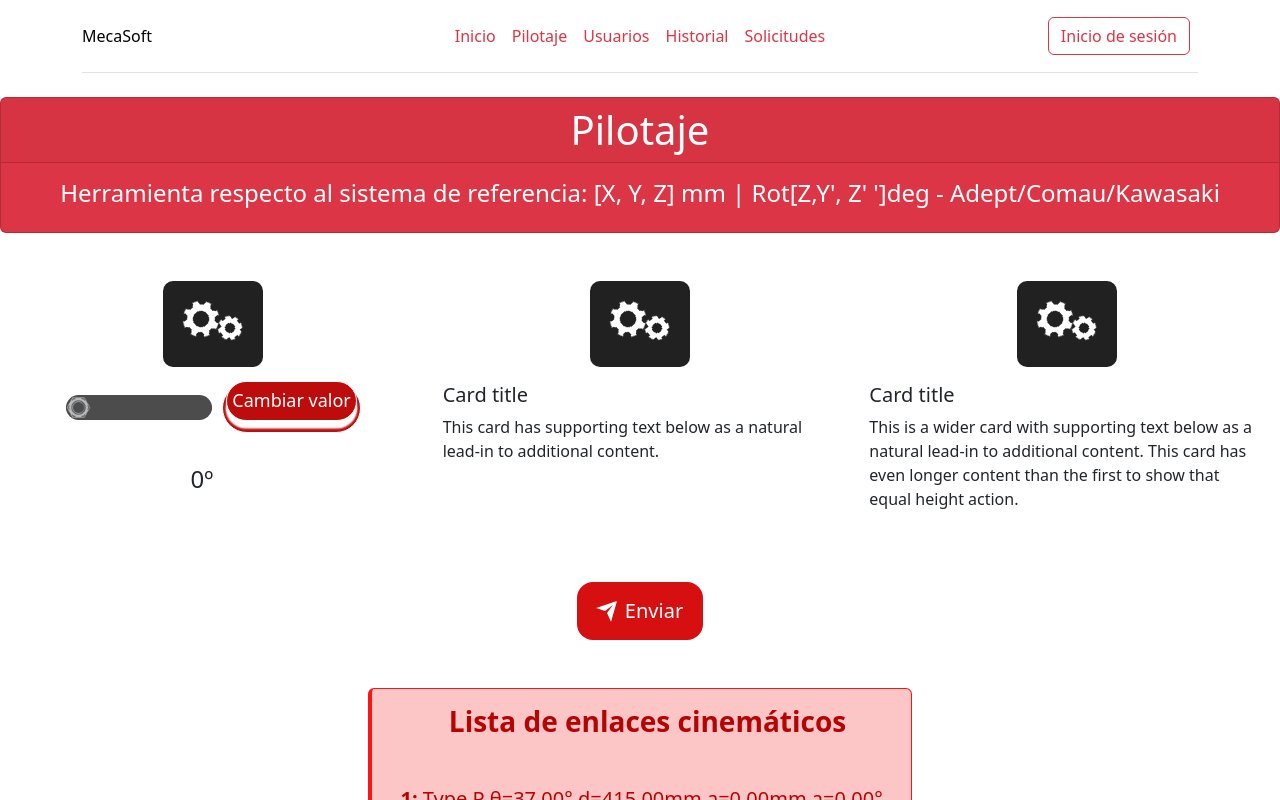
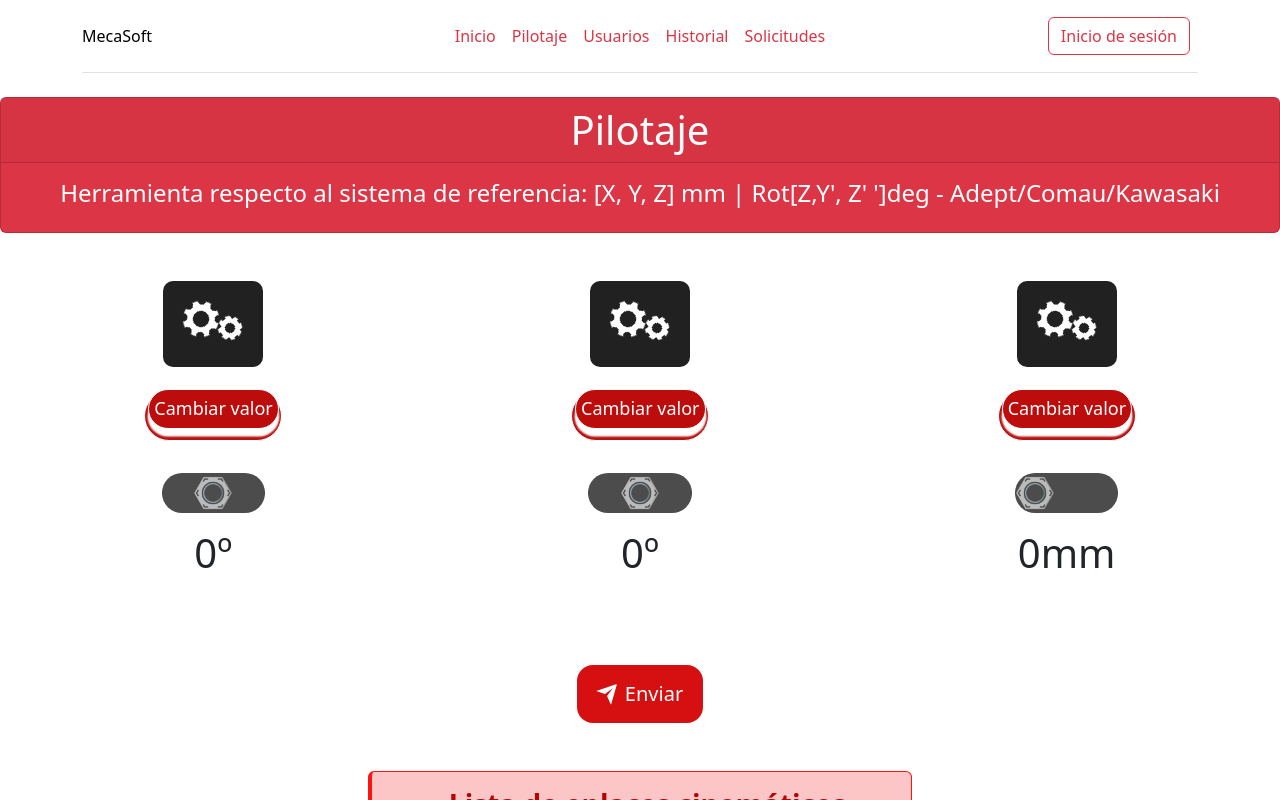
Before and after one commit to Darioantonio20/MecaSoft-Front-end, a React (Vite) app in the folder MecaSoft/: page /pilotaje in a window 1280 px wide. Shown: the top 800 px of the page. Built offline with nearby package versions, Linux system fonts and the light colour scheme.

Commit message:
[FIX] botones independientes

```diff
--- a/MecaSoft/src/assets/style/Pilotaje.css
+++ b/MecaSoft/src/assets/style/Pilotaje.css
@@ -87,7 +87,7 @@ input[type="text"] {
 
 .buttonSlider {
     padding: 0.1em 0.25em;
-    width: 13em;
+    width: 11.5em;
     height: 4.2em;
     background-color: #b80f0f;
     border: 0.08em solid #fff;
--- a/MecaSoft/src/pages/Pilotaje.jsx
+++ b/MecaSoft/src/pages/Pilotaje.jsx
@@ -5,6 +5,8 @@ import NavBar from '../atoms/NavBar';
 
 function Pilotaje() {
     const [value, setValue] = useState(0);
+    const [value2, setValue2] = useState(0);
+    const [value3, setValue3] = useState(0);
 
     const handleInputChange = (e) => {
         const inputValue = e.target.value;
@@ -14,10 +16,8 @@ function Pilotaje() {
     };
 
     const calculateSize = (value) => {
-        const initialSize = 25;
-        const maxSize = 50;
-        const size = initialSize + (value / 100) * (maxSize - initialSize);
-        return `${size}px`;
+        const maxSize = 40;
+        return `${maxSize}px`;
     };
 
     useEffect(() => {
@@ -37,8 +37,8 @@ function Pilotaje() {
             confirmButtonText: 'Cambiar',
             showLoaderOnConfirm: true,
             preConfirm: (number) => {
-                if (number > 100) {
-                    Swal.showValidationMessage('The value cannot be greater than 100º');
+                if (number < -80 || number > 80) {
+                    Swal.showValidationMessage('El valor debe estar entre -80º y 80º');
                 }
             },
             allowOutsideClick: () => !Swal.isLoading()
@@ -47,6 +47,72 @@ function Pilotaje() {
                 setValue(Number(result.value));
             }
         });
+    };
+
+    const askForValue2 = () => {
+        Swal.fire({
+            title: 'Introduzca el valor',
+            input: 'number',
+            inputAttributes: {
+                autocapitalize: 'off'
+            },
+            showCancelButton: true,
+            cancelButtonText: 'Cancelar',
+            confirmButtonText: 'Cambiar',
+            showLoaderOnConfirm: true,
+            preConfirm: (number) => {
+                if (number < -120 || number > 120) {
+                    Swal.showValidationMessage('El valor debe estar entre -120º y 120º');
+                }
+            },
+            allowOutsideClick: () => !Swal.isLoading()
+        }).then((result) => {
+            if (result.isConfirmed) {
+                setValue2(Number(result.value));
+            }
+        });
+    };
+
+    const askForValue3 = () => {
+        Swal.fire({
+            title: 'Introduzca el valor',
+            input: 'number',
+            inputAttributes: {
+                autocapitalize: 'off'
+            },
+            showCancelButton: true,
+            cancelButtonText: 'Cancelar',
+            confirmButtonText: 'Cambiar',
+            showLoaderOnConfirm: true,
+            preConfirm: (number) => {
+                if (number < 0 || number > 250) {
+                    Swal.showValidationMessage('El valor debe estar entre 0mm y 250mm');
+                }
+            },
+            allowOutsideClick: () => !Swal.isLoading()
+        }).then((result) => {
+            if (result.isConfirmed) {
+                setValue3(Number(result.value));
+            }
+        });
+    };
+
+    const handleInputChange2 = (event) => {
+        const inputValue = event.target.value;
+        if (inputValue < -120 || inputValue > 120) {
+            alert('El valor debe estar entre -120º y 120º');
+        } else {
+            setValue2(Number(inputValue));
+        }
+    };
+
+    const handleInputChange3 = (event) => {
+        const inputValue = event.target.value;
+        if (inputValue < 0 || inputValue > 250) {
+            alert('El valor debe estar entre 0mm y 250mm');
+        } else {
+            setValue3(Number(inputValue));
+        }
     };
 
     return (
@@ -69,25 +135,25 @@ function Pilotaje() {
                     <div className="card-body mb-5">
                         <div className="App">
                             <div style={{ display: 'flex', justifyContent: 'center', alignItems: 'center' }}>
+                                <button className="buttonSlider mt-2 mb-5" onClick={askForValue} style={{ marginTop: '10px' }}>
+                                    <span>Cambiar valor</span>
+                                </button>
+                            </div>
+                            <div style={{ display: 'flex', justifyContent: 'center', alignItems: 'center' }}>
                                 <input
                                     type="range"
+                                    min="-80"
+                                    max="80"
                                     value={value}
                                     onChange={handleInputChange}
                                     style={{
                                         '--thumb-size': calculateSize(value)
                                     }}
                                 />
-                                <button className="buttonSlider" onClick={askForValue} style={{ marginLeft: '10px' }}>
-                                    <span>Cambiar valor</span>
-                                </button>
                             </div>
                             <div id="h4-container" style={{ display: 'flex', justifyContent: 'center', alignItems: 'center' }}>
-                                <div id="h4-subcontainer">
-                                    <h4 style={{
-                                        transform: `translateX(-50%) scale(${1 + (value / 100)})`,
-                                        left: `${value}%`,
-                                        paddingLeft: '5rem' // Agrega esto
-                                    }}>
+                                <div id="h4-subcontainer" style={{ display: 'flex', justifyContent: 'center', alignItems: 'center' }}>
+                                    <h4 style={{ fontSize: '2.5em' }}>
                                         {value}º
                                         <span></span>
                                     </h4>
@@ -95,7 +161,6 @@ function Pilotaje() {
                             </div>
                         </div>
                     </div>
-
                 </div>
 
                 <div className="card border-0">
@@ -104,24 +169,74 @@ function Pilotaje() {
                             <div className="loader"></div>
                         </div>
                     </div>
-                    <div className="card-body">
-                    <h5 className="card-title">Card title</h5>
-                    <p className="card-text">This card has supporting text below as a natural lead-in to additional content.</p>
+                    <div className="card-body mb-5">
+                        <div className="App">
+                            <div style={{ display: 'flex', justifyContent: 'center', alignItems: 'center' }}>
+                                <button className="buttonSlider mt-2 mb-5" onClick={askForValue2} style={{ marginTop: '10px' }}>
+                                    <span>Cambiar valor</span>
+                                </button>
+                            </div>
+                            <div style={{ display: 'flex', justifyContent: 'center', alignItems: 'center' }}>
+                                <input
+                                    type="range"
+                                    min="-120"
+                                    max="120"
+                                    value={value2}
+                                    onChange={handleInputChange2}
+                                    style={{
+                                        '--thumb-size': calculateSize(value2)
+                                    }}
+                                />
+                            </div>
+                            <div id="h4-container" style={{ display: 'flex', justifyContent: 'center', alignItems: 'center' }}>
+                                <div id="h4-subcontainer" style={{ display: 'flex', justifyContent: 'center', alignItems: 'center' }}>
+                                    <h4 style={{ fontSize: '2.5em' }}>
+                                        {value2}º
+                                        <span></span>
+                                    </h4>
+                                </div>
+                            </div>
+                        </div>
                     </div>
+                </div>
 
-                </div>
                 <div className="card border-0">
                     <div className="card-img-top d-flex justify-content-center align-items-center">
                         <div className="bg">
                             <div className="loader"></div>
                         </div>
                     </div>
-                    <div className="card-body">
-                    <h5 className="card-title">Card title</h5>
-                    <p className="card-text">This is a wider card with supporting text below as a natural lead-in to additional content. This card has even longer content than the first to show that equal height action.</p>
+                    <div className="card-body mb-5">
+                        <div className="App">
+                            <div style={{ display: 'flex', justifyContent: 'center', alignItems: 'center' }}>
+                                <button className="buttonSlider mt-2 mb-5" onClick={askForValue3} style={{ marginTop: '10px' }}>
+                                    <span>Cambiar valor</span>
+                                </button>
+                            </div>
+                            <div style={{ display: 'flex', justifyContent: 'center', alignItems: 'center' }}>
+                                <input
+                                    type="range"
+                                    min="0"
+                                    max="250"
+                                    value={value3}
+                                    onChange={handleInputChange3}
+                                    style={{
+                                        '--thumb-size': calculateSize(value3)
+                                    }}
+                                />
+                            </div>
+                            <div id="h4-container" style={{ display: 'flex', justifyContent: 'center', alignItems: 'center' }}>
+                                <div id="h4-subcontainer" style={{ display: 'flex', justifyContent: 'center', alignItems: 'center' }}>
+                                    <h4 style={{ fontSize: '2.5em' }}>
+                                        {value3 + "mm"}
+                                        <span></span>
+                                    </h4>
+                                </div>
+                            </div>
+                        </div>
                     </div>
+                </div>
 
-                </div>
             </div>
             <div className='mb-5 mt-5' style={{ display: 'flex', justifyContent: 'center' }}>
                 <button className='buttonSend text-center'>
```
